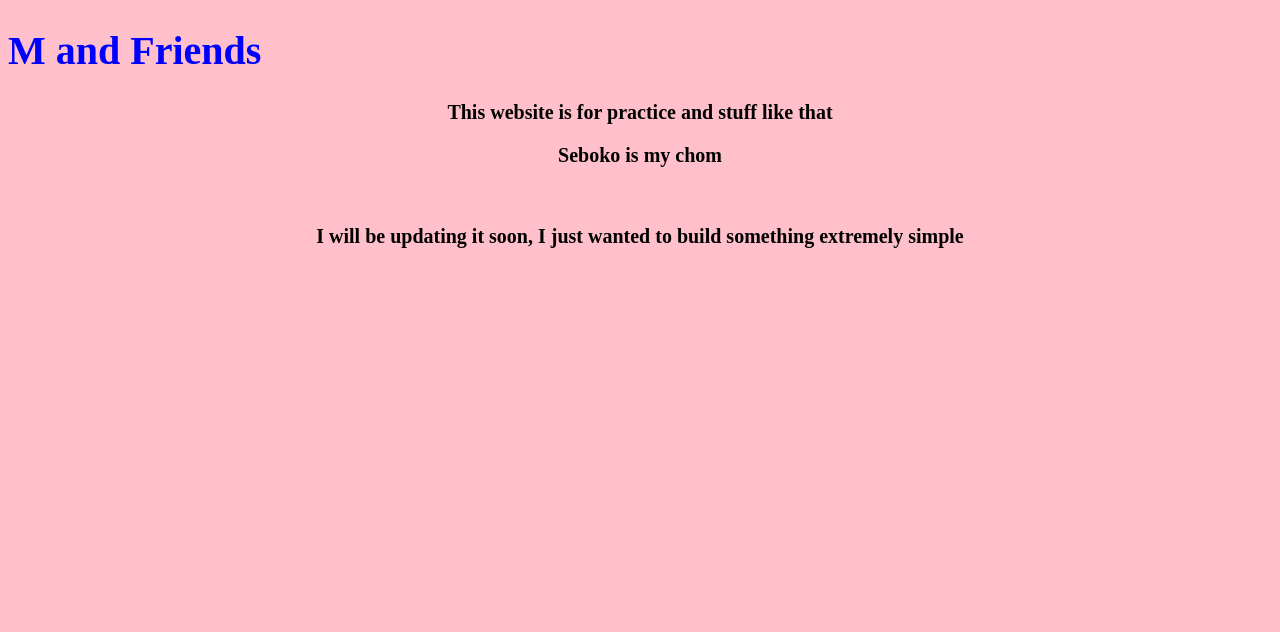
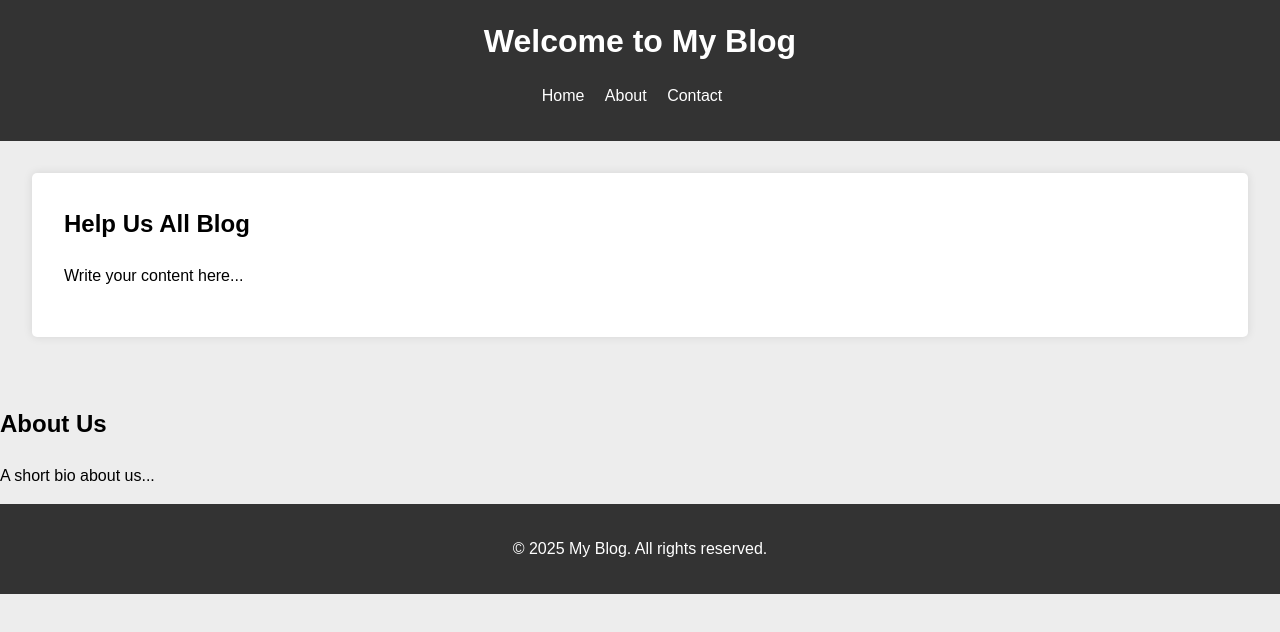
Before and after one commit to helpusall/alpha, a plain HTML site: page index.html in a window 1280 px wide. Drawn offline with Linux system fonts and the light colour scheme.

Commit message:
Update index.html

```diff
--- a/index.html
+++ b/index.html
@@ -1,36 +1,96 @@
 <!DOCTYPE html>
 <html lang="en">
+
 <head>
     <meta charset="UTF-8">
     <meta name="viewport" content="width=device-width, initial-scale=1.0">
-    <title>M and Friends</title>
+    <title>My Blog</title>
+    <link rel="stylesheet" href="styles.css">
     <style>
         body {
-            background-color: pink;
+            font-family: Arial, sans-serif;
+            line-height: 1.6;
+            margin: 0;
+            padding: 0;
+            background-color: #ededed;
         }
-        h1 {
-            font-weight: bold;
-            font-size: 40px;
+
+        header {
+            background: #333;
+            color: #fff;
+            padding: 1rem;
+            text-align: center;
+        }
+
+
+        header h1 {
+            margin: 0;
+        }
+
+        nav ul {
+            list-style: none;
+            padding: 0;
+        }
+
+        nav ul li {
+            display: inline;
+            margin-right: 1rem;
+        }
+
+        nav ul li a {
+            color: #fff;
             text-decoration: none;
-            color: blue;
         }
-        p {
+
+        main {
+            padding: 2rem;
+        }
+
+        article {
+            background: #fff;
+            padding: 2rem;
+            margin-bottom: 1rem;
+            border-radius: 5px;
+            box-shadow: 0 0 10px rgba(0, 0, 0, 0.1);
+        }
+
+        article h2 {
+            margin-top: 0;
+        }
+
+        footer {
             text-align: center;
-            font-weight: bold;
-            font-size: 20px;
+            padding: 1rem;
+            background: #333;
+            color: #fff;
         }
     </style>
 </head>
+
 <body>
-    <h1>M and Friends</h1>
-    <p> This website is for practice and stuff like that</p>
-    <p>Seboko is my chom</p>
-</br>
-<p> I will be updating it soon, I just wanted to build something extremely simple</p>
-<script>
-    alert("Welcome to M and Friends");
-    // alert("This website is for practice and stuff like that");
-    alert("this is n")
-</script>
+    <header>
+        <h1>Welcome to My Blog</h1>
+        <nav>
+            <ul>
+                <li><a href="#">Home</a></li>
+                <li><a href="#">About</a></li>
+                <li><a href="#">Contact</a></li>
+            </ul>
+        </nav>
+    </header>
+    <main>
+        <article>
+            <h2>Help Us All Blog</h2>
+            <p>Write your content here...</p>
+        </article>
+    </main>
+    <aside>
+        <h2>About Us</h2>
+        <p>A short bio about us...</p>
+    </aside>
+    <footer>
+        <p>&copy; 2025 My Blog. All rights reserved.</p>
+    </footer>
 </body>
+
 </html>
```
